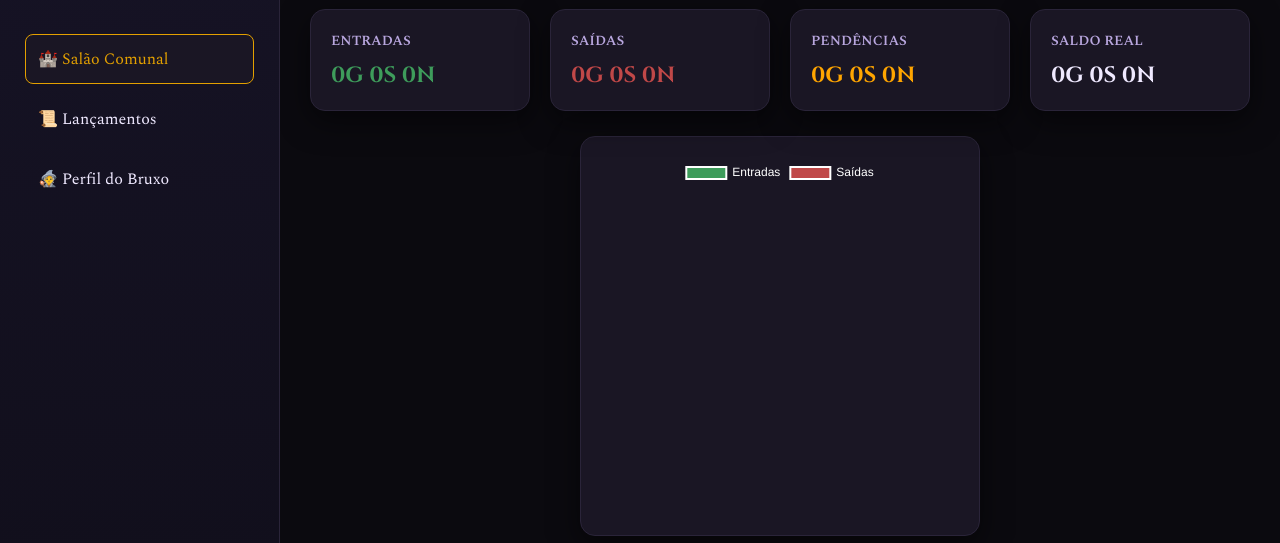
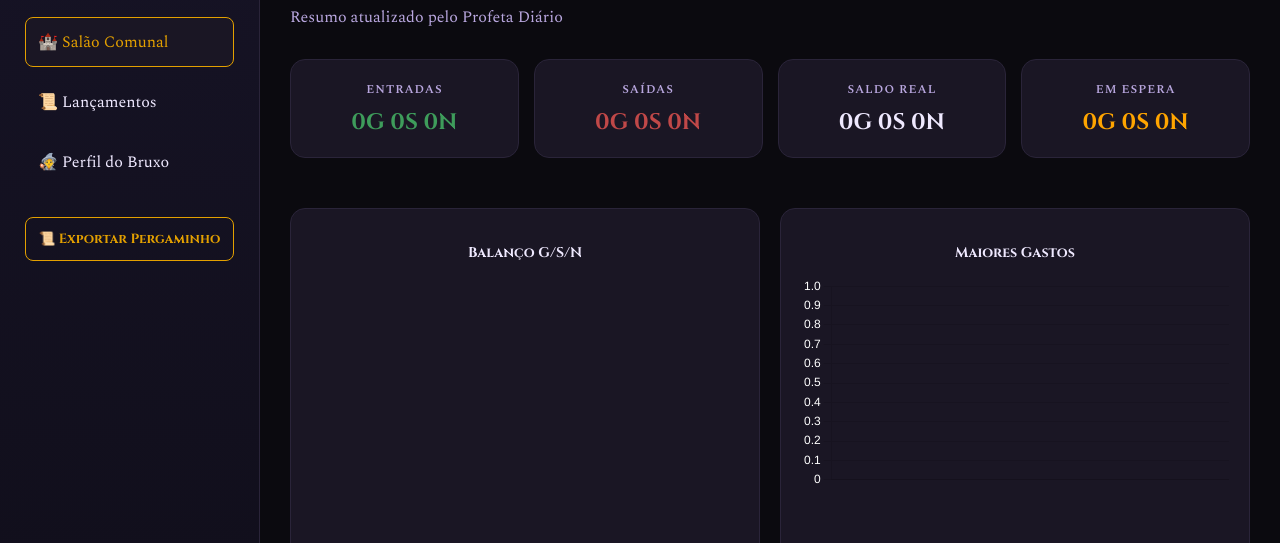
Before and after one commit to crisostomoleticia948-lang/gringotes, a plain HTML site: page index.html in a window 1280 px wide. Shown: the part 93-636 px from the top of the page. Drawn offline with nearby package versions, Linux system fonts and the light colour scheme.

Commit message:
Update index.html
Signed-off-by: Leletz <crisostomo.leticia948@gmail.com>

```diff
--- a/index.html
+++ b/index.html
@@ -3,226 +3,293 @@
 <head>
     <meta charset="UTF-8">
     <meta name="viewport" content="width=device-width, initial-scale=1.0">
-    <title>Gringotes - Controle de Finanças Mágico</title>
+    <title>Gringotes Pro - Gestão de Ativos Bruxos</title>
     <link href="https://fonts.googleapis.com/css2?family=Cinzel:wght@400;700&family=Spectral:wght@300;400;600&display=swap" rel="stylesheet">
+    <script src="https://cdn.jsdelivr.net/npm/chart.js"></script>
+    <script src="https://cdnjs.cloudflare.com/ajax/libs/xlsx/0.18.5/xlsx.full.min.js"></script>
+
     <style>
         :root {
-            --bg: #0b0a0f;
-            --bg-soft: #13111a;
-            --paper: #1a1624;
-            --ink: #efe9ff;
-            --muted: #b9a7df;
-            --accent: #d4b66b;
-            --success: #3e9c5b;
-            --danger: #c04848;
+            --bg: #0b0a0f; --bg-soft: #13111a; --paper: #1a1624;
+            --ink: #efe9ff; --muted: #b9a7df; --accent: #d4b66b;
+            --success: #3e9c5b; --danger: #c04848;
         }
 
-        * { box-sizing: border-box; }
+        * { box-sizing: border-box; transition: all 0.3s ease; }
         body { margin: 0; font-family: 'Spectral', serif; background-color: var(--bg); color: var(--ink); display: flex; min-height: 100vh; }
 
-        /* Sidebar */
-        .sidebar { width: 280px; background: linear-gradient(180deg, #161325, #100e1a); border-right: 1px solid #2a2439; padding: 25px; display: flex; flex-direction: column; position: fixed; height: 100vh; }
-        .main { margin-left: 280px; flex: 1; padding: 30px; }
+        /* Layout */
+        .sidebar { width: 260px; background: linear-gradient(180deg, #161325, #100e1a); border-right: 1px solid #2a2439; padding: 25px; display: flex; flex-direction: column; position: fixed; height: 100vh; z-index: 100; }
+        .main { margin-left: 260px; flex: 1; padding: 30px; }
 
-        .nav-item { padding: 12px; border-radius: 8px; margin-bottom: 10px; cursor: pointer; border: 1px solid transparent; transition: 0.3s; }
+        .nav-item { padding: 12px; border-radius: 8px; margin-bottom: 10px; cursor: pointer; border: 1px solid transparent; }
         .nav-item:hover, .nav-item.active { background: var(--paper); border-color: var(--accent); color: var(--accent); }
 
-        /* Cards */
-        .card { background: var(--paper); border: 1px solid #2a2439; border-radius: 15px; padding: 20px; margin-bottom: 25px; box-shadow: 0 10px 30px rgba(0,0,0,0.5); }
-        .grid { display: grid; grid-template-columns: repeat(auto-fit, minmax(200px, 1fr)); gap: 20px; }
+        /* Cards e Gráficos */
+        .card { background: var(--paper); border: 1px solid #2a2439; border-radius: 15px; padding: 20px; margin-bottom: 25px; }
+        .grid-kpi { display: grid; grid-template-columns: repeat(auto-fit, minmax(180px, 1fr)); gap: 15px; margin-bottom: 25px; }
+        .grid-charts { display: grid; grid-template-columns: 1fr 1fr; gap: 20px; }
 
-        .kpi h3 { font-size: 14px; color: var(--muted); margin: 0; text-transform: uppercase; }
-        .kpi p { font-size: 22px; font-weight: bold; margin: 10px 0 0 0; font-family: 'Cinzel'; }
+        .kpi { text-align: center; }
+        .kpi h3 { font-size: 12px; color: var(--muted); margin: 0; text-transform: uppercase; letter-spacing: 1px; }
+        .kpi p { font-size: 1.4rem; font-weight: bold; margin: 8px 0 0 0; font-family: 'Cinzel'; }
 
-        /* Forms */
-        input, select, textarea { width: 100%; background: #0b0a0f; border: 1px solid #3b3251; color: white; padding: 12px; border-radius: 8px; margin-top: 5px; font-family: 'Spectral'; }
-        .btn { background: var(--accent); color: #1a1624; border: none; padding: 12px 25px; border-radius: 8px; cursor: pointer; font-weight: bold; font-family: 'Cinzel'; width: 100%; margin-top: 15px; }
-        .btn:hover { filter: brightness(1.2); }
+        /* Formulários */
+        input, select { width: 100%; background: #0b0a0f; border: 1px solid #3b3251; color: white; padding: 10px; border-radius: 8px; margin-top: 5px; }
+        .btn { background: var(--accent); color: #1a1624; border: none; padding: 12px; border-radius: 8px; cursor: pointer; font-weight: bold; font-family: 'Cinzel'; width: 100%; margin-top: 10px; }
+        .btn.secondary { background: transparent; border: 1px solid var(--accent); color: var(--accent); margin-top: 20px; }
+        .btn:hover { filter: brightness(1.2); transform: translateY(-2px); }
 
-        /* Tabela e Tags */
-        table { width: 100%; border-collapse: collapse; margin-top: 15px; }
-        th { text-align: left; padding: 12px; color: var(--muted); border-bottom: 2px solid #2a2439; }
-        td { padding: 12px; border-bottom: 1px solid #2a2439; }
-        .tag { padding: 4px 8px; border-radius: 4px; font-size: 12px; font-weight: bold; }
+        /* Tabelas */
+        .table-wrap { overflow-x: auto; }
+        table { width: 100%; border-collapse: collapse; }
+        th { text-align: left; padding: 12px; color: var(--muted); border-bottom: 2px solid #2a2439; font-size: 13px; }
+        td { padding: 12px; border-bottom: 1px solid #2a2439; font-size: 14px; }
+
+        .tag { padding: 3px 8px; border-radius: 4px; font-size: 10px; font-weight: bold; text-transform: uppercase; }
         .tag.entrada { background: var(--success); }
         .tag.saida { background: var(--danger); }
         .tag.pendente { border: 1px solid #ffa500; color: #ffa500; }
 
         .is-hidden { display: none; }
-        #chart-container { max-width: 400px; margin: 0 auto; }
+        @media (max-width: 900px) { .grid-charts { grid-template-columns: 1fr; } .sidebar { width: 80px; } .main { margin-left: 80px; } .nav-text, #house-name { display: none; } }
     </style>
 </head>
 <body>
 
     <aside class="sidebar">
-        <h2 style="font-family: 'Cinzel'; color: var(--accent);">GRINGOTES</h2>
+        <h2 style="font-family: 'Cinzel'; color: var(--accent); font-size: 18px;">GRINGOTES</h2>
         <nav style="margin-top: 30px;">
-            <div class="nav-item active" onclick="showView('dashboard')">🏰 Salão Comunal</div>
-            <div class="nav-item" onclick="showView('transacoes')">📜 Lançamentos</div>
-            <div class="nav-item" onclick="showView('perfil')">🧙 Perfil do Bruxo</div>
+            <div class="nav-item active" onclick="showView('dashboard')">🏰 <span class="nav-text">Salão Comunal</span></div>
+            <div class="nav-item" onclick="showView('transacoes')">📜 <span class="nav-text">Lançamentos</span></div>
+            <div class="nav-item" onclick="showView('perfil')">🧙 <span class="nav-text">Perfil do Bruxo</span></div>
         </nav>
+
+        <button class="btn secondary" onclick="exportarPergaminho()">📜 Exportar Pergaminho</button>
+
         <div id="house-display" style="margin-top: auto; text-align: center; border-top: 1px solid #2a2439; padding-top: 20px;">
             <span id="house-icon" style="font-size: 40px;">🦁</span>
-            <p id="house-name" style="font-family: 'Cinzel';">Gryffindor</p>
+            <p id="house-name" style="font-family: 'Cinzel'; font-size: 12px;"></p>
         </div>
     </aside>
 
     <main class="main">
         <section id="view-dashboard">
-            <h1 style="font-family: 'Cinzel';">Bem-vindo, <span id="user-greeting">Bruxo</span></h1>
-            <div class="grid">
-                <div class="card kpi"><h3>Entradas</h3><p id="total-entradas" style="color: var(--success);">0G 0S 0N</p></div>
-                <div class="card kpi"><h3>Saídas</h3><p id="total-saidas" style="color: var(--danger);">0G 0S 0N</p></div>
-                <div class="card kpi"><h3>Pendências</h3><p id="total-pendente" style="color: #ffa500;">0G 0S 0N</p></div>
-                <div class="card kpi"><h3>Saldo Real</h3><p id="total-saldo">0G 0S 0N</p></div>
+            <h1 style="font-family: 'Cinzel'; margin-bottom: 5px;">Cofre de <span id="user-greeting">Bruxo</span></h1>
+            <p style="color: var(--muted); margin-bottom: 30px;">Resumo atualizado pelo Profeta Diário</p>
+
+            <div class="grid-kpi">
+                <div class="card kpi"><h3>Entradas</h3><p id="total-entradas" style="color: var(--success);"></p></div>
+                <div class="card kpi"><h3>Saídas</h3><p id="total-saidas" style="color: var(--danger);"></p></div>
+                <div class="card kpi"><h3>Saldo Real</h3><p id="total-saldo"></p></div>
+                <div class="card kpi"><h3>Em Espera</h3><p id="total-pendente" style="color: #ffa500;"></p></div>
             </div>
-            <div class="card" id="chart-container">
-                <canvas id="financeChart"></canvas>
+
+            <div class="grid-charts">
+                <div class="card">
+                    <h3 style="font-family: 'Cinzel'; text-align: center; font-size: 14px;">Balanço G/S/N</h3>
+                    <canvas id="chartBalanço"></canvas>
+                </div>
+                <div class="card">
+                    <h3 style="font-family: 'Cinzel'; text-align: center; font-size: 14px;">Maiores Gastos</h3>
+                    <canvas id="chartCategorias"></canvas>
+                </div>
             </div>
         </section>
 
         <section id="view-transacoes" class="is-hidden">
             <div class="card">
-                <h2 style="font-family: 'Cinzel';">Novo Lançamento</h2>
-                <form id="finance-form" class="grid">
-                    <div><label>Descrição</label><input type="text" id="desc" required></div>
+                <h2 style="font-family: 'Cinzel';">Escritura de Valores</h2>
+                <form id="finance-form" style="display: grid; grid-template-columns: repeat(auto-fit, minmax(150px, 1fr)); gap: 15px;">
+                    <div><label>O que comprou/ganhou?</label><input type="text" id="desc" placeholder="Ex: Varinha de Fênix" required></div>
+                    <div><label>Categoria</label><select id="cat">
+                        <option value="Educação">Hogwarts/Educação</option>
+                        <option value="Suprimentos">Poções/Suprimentos</option>
+                        <option value="Lazer">Dedosdemel/Lazer</option>
+                        <option value="Manutenção">Vassouras/Transporte</option>
+                        <option value="Outros">Outros Feitiços</option>
+                    </select></div>
                     <div><label>Valor (Galeões)</label><input type="number" id="val" step="0.01" required></div>
-                    <div><label>Tipo</label><select id="tipo"><option value="entrada">Entrada</option><option value="saida">Saída</option></select></div>
-                    <div><label>Status</label><select id="status"><option value="pago">Pago/Recebido</option><option value="pendente">Pendente</option></select></div>
-                    <div style="grid-column: span 2;"><button type="submit" class="btn">Registrar no Cofre</button></div>
+                    <div><label>Fluxo</label><select id="tipo"><option value="entrada">Entrada</option><option value="saida">Saída</option></select></div>
+                    <div><label>Status</label><select id="status"><option value="pago">Concluído</option><option value="pendente">Pendente</option></select></div>
+                    <div style="grid-column: 1 / -1;"><button type="submit" class="btn">Selar Lançamento ✨</button></div>
                 </form>
             </div>
-            <div class="card">
-                <h2 style="font-family: 'Cinzel';">Histórico</h2>
+            <div class="card table-wrap">
                 <table>
-                    <thead><tr><th>Descrição</th><th>Valor</th><th>Tipo</th><th>Status</th><th>Ação</th></tr></thead>
+                    <thead><tr><th>Data</th><th>Descrição</th><th>Categoria</th><th>Moeda Bruxa</th><th>Status</th><th>Ação</th></tr></thead>
                     <tbody id="table-body"></tbody>
                 </table>
             </div>
         </section>
 
         <section id="view-perfil" class="is-hidden">
-            <div class="card">
-                <h2 style="font-family: 'Cinzel';">Alterar Identidade</h2>
+            <div class="card" style="max-width: 500px;">
+                <h2 style="font-family: 'Cinzel';">Registro no Ministério</h2>
                 <form id="profile-form">
-                    <label>Seu Nome</label><input type="text" id="user-name">
-                    <label style="margin-top: 15px; display: block;">Casa de Hogwarts</label>
+                    <label>Nome Completo</label><input type="text" id="user-name">
+                    <label style="margin-top: 15px; display: block;">Sua Casa</label>
                     <select id="user-house">
                         <option value="Gryffindor">Gryffindor 🦁</option>
                         <option value="Slytherin">Slytherin 🐍</option>
                         <option value="Ravenclaw">Ravenclaw 🦅</option>
                         <option value="Hufflepuff">Hufflepuff 🦡</option>
                     </select>
-                    <button type="submit" class="btn">Atualizar Perfil</button>
+                    <button type="submit" class="btn">Atualizar Registro</button>
                 </form>
             </div>
         </section>
     </main>
 
-    <script src="https://cdn.jsdelivr.net/npm/chart.js"></script>
     <script>
-        let db = JSON.parse(localStorage.getItem('gringotes_db')) || { transacoes: [], user: { nome: "Bruxo", casa: "Gryffindor" } };
-        let myChart = null;
+        let db = JSON.parse(localStorage.getItem('gringotes_v3')) || {
+            transacoes: [],
+            user: { nome: "Bruxo Estagiário", casa: "Gryffindor" }
+        };
 
-        function save() { localStorage.setItem('gringotes_db', JSON.stringify(db)); }
+        let chartBalanço = null;
+        let chartCategorias = null;
 
-        function formatMoeda(v) {
-            let g = Math.floor(v);
-            let s = Math.floor((v - g) * 17);
-            let n = Math.round(((v - g) * 17 - s) * 29);
-            return `${g}G ${s}S ${n}N`;
+        function save() { localStorage.setItem('gringotes_v3', JSON.stringify(db)); }
+
+        // Lógica de Gringotes: 1G = 17S | 1S = 29N
+        function toWizardMoney(v) {
+            let val = Math.abs(v);
+            let g = Math.floor(val);
+            let s = Math.floor((val - g) * 17);
+            let n = Math.round(((val - g) * 17 - s) * 29);
+            return `${v < 0 ? '-' : ''}${g}G ${s}S ${n}N`;
         }
 
         function showView(view) {
             document.querySelectorAll('main > section').forEach(s => s.classList.add('is-hidden'));
             document.getElementById('view-' + view).classList.remove('is-hidden');
             document.querySelectorAll('.nav-item').forEach(n => n.classList.remove('active'));
-            event.currentTarget.classList.add('active');
-            if(view === 'dashboard') updateDashboard();
+            if(event) event.currentTarget.classList.add('active');
+            updateUI();
         }
 
         function applyTheme() {
-            const houses = {
-                'Gryffindor': { accent: '#e3a000', color: '#740001', icon: '🦁' },
-                'Slytherin': { accent: '#2a623d', color: '#1a472a', icon: '🐍' },
-                'Ravenclaw': { accent: '#946b2d', color: '#0e1a40', icon: '🦅' },
-                'Hufflepuff': { accent: '#372e29', color: '#ecb939', icon: '🦡' }
+            const themes = {
+                'Gryffindor': { accent: '#e3a000', bg: '#740001', icon: '🦁' },
+                'Slytherin': { accent: '#2a623d', bg: '#1a472a', icon: '🐍' },
+                'Ravenclaw': { accent: '#946b2d', bg: '#0e1a40', icon: '🦅' },
+                'Hufflepuff': { accent: '#372e29', bg: '#ecb939', icon: '🦡' }
             };
-            const h = houses[db.user.casa];
-            document.documentElement.style.setProperty('--accent', h.accent);
-            document.getElementById('house-icon').textContent = h.icon;
+            const t = themes[db.user.casa];
+            document.documentElement.style.setProperty('--accent', t.accent);
+            document.getElementById('house-icon').textContent = t.icon;
             document.getElementById('house-name').textContent = db.user.casa;
             document.getElementById('user-greeting').textContent = db.user.nome;
         }
 
-        function updateDashboard() {
+        function updateUI() {
             let ent = 0, sai = 0, pend = 0;
+            let cats = {};
+
             db.transacoes.forEach(t => {
                 let v = parseFloat(t.valor);
                 if(t.status === 'pendente') pend += v;
                 else if(t.tipo === 'entrada') ent += v;
-                else sai += v;
+                else {
+                    sai += v;
+                    cats[t.cat] = (cats[t.cat] || 0) + v;
+                }
             });
 
-            document.getElementById('total-entradas').textContent = formatMoeda(ent);
-            document.getElementById('total-saidas').textContent = formatMoeda(sai);
-            document.getElementById('total-pendente').textContent = formatMoeda(pend);
-            document.getElementById('total-saldo').textContent = formatMoeda(ent - sai);
-            renderChart(ent, sai);
+            // Update KPIs
+            document.getElementById('total-entradas').textContent = toWizardMoney(ent);
+            document.getElementById('total-saidas').textContent = toWizardMoney(sai);
+            document.getElementById('total-pendente').textContent = toWizardMoney(pend);
+            document.getElementById('total-saldo').textContent = toWizardMoney(ent - sai);
+
+            renderCharts(ent, sai, cats);
+            renderTable();
         }
 
-        function renderChart(e, s) {
-            const ctx = document.getElementById('financeChart').getContext('2d');
-            if(myChart) myChart.destroy();
-            myChart = new Chart(ctx, {
+        function renderCharts(ent, sai, cats) {
+            const ctxB = document.getElementById('chartBalanço').getContext('2d');
+            const ctxC = document.getElementById('chartCategorias').getContext('2d');
+
+            if(chartBalanço) chartBalanço.destroy();
+            if(chartCategorias) chartCategorias.destroy();
+
+            chartBalanço = new Chart(ctxB, {
                 type: 'doughnut',
                 data: {
                     labels: ['Entradas', 'Saídas'],
-                    datasets: [{ data: [e, s], backgroundColor: ['#3e9c5b', '#c04848'], borderWeight: 0 }]
+                    datasets: [{ data: [ent, sai], backgroundColor: ['#3e9c5b', '#c04848'], borderWeight: 0 }]
                 },
-                options: { plugins: { legend: { labels: { color: '#fff' } } } }
+                options: { plugins: { legend: { position: 'bottom', labels: { color: '#fff' } } } }
+            });
+
+            chartCategorias = new Chart(ctxC, {
+                type: 'bar',
+                data: {
+                    labels: Object.keys(cats),
+                    datasets: [{ label: 'Galeões', data: Object.values(cats), backgroundColor: '#d4b66b' }]
+                },
+                options: {
+                    scales: { y: { ticks: { color: '#fff' } }, x: { ticks: { color: '#fff' } } },
+                    plugins: { legend: { display: false } }
+                }
             });
         }
 
         function renderTable() {
             const body = document.getElementById('table-body');
             body.innerHTML = '';
-            db.transacoes.forEach((t, i) => {
+            db.transacoes.slice().reverse().forEach((t, i) => {
                 body.innerHTML += `
                     <tr>
+                        <td>${t.date}</td>
                         <td>${t.desc}</td>
-                        <td>${formatMoeda(t.valor)}</td>
-                        <td><span class="tag ${t.tipo}">${t.tipo}</span></td>
+                        <td>${t.cat}</td>
+                        <td><span style="color:${t.tipo==='entrada'?'#3e9c5b':'#c04848'}">${toWizardMoney(t.valor)}</span></td>
                         <td><span class="tag ${t.status}">${t.status}</span></td>
-                        <td><button onclick="deleteTrans(${i})" style="background:none; border:none; color:red; cursor:pointer;">❌</button></td>
+                        <td><button onclick="deleteRow(${db.transacoes.length - 1 - i})" style="background:none; border:none; cursor:pointer;">🗑️</button></td>
                     </tr>`;
             });
         }
 
-        function deleteTrans(i) { db.transacoes.splice(i, 1); save(); renderTable(); updateDashboard(); }
+        function deleteRow(i) {
+            if(confirm("Deseja banir este registro para Azkaban?")) {
+                db.transacoes.splice(i, 1);
+                save(); updateUI();
+            }
+        }
 
+        function exportarPergaminho() {
+            const worksheet = XLSX.utils.json_to_sheet(db.transacoes);
+            const workbook = XLSX.utils.book_new();
+            XLSX.utils.book_append_sheet(workbook, worksheet, "Finanças de Gringotes");
+            XLSX.writeFile(workbook, `Gringotes_${db.user.nome}.xlsx`);
+        }
+
+        // Eventos
         document.getElementById('finance-form').onsubmit = (e) => {
             e.preventDefault();
             db.transacoes.push({
+                date: new Date().toLocaleDateString('pt-BR'),
                 desc: document.getElementById('desc').value,
+                cat: document.getElementById('cat').value,
                 valor: document.getElementById('val').value,
                 tipo: document.getElementById('tipo').value,
                 status: document.getElementById('status').value
             });
-            save(); renderTable(); e.target.reset(); alert("Registrado em Gringotes!");
+            save(); updateUI(); e.target.reset();
         };
 
         document.getElementById('profile-form').onsubmit = (e) => {
             e.preventDefault();
             db.user.nome = document.getElementById('user-name').value;
             db.user.casa = document.getElementById('user-house').value;
-            save(); applyTheme(); alert("Perfil atualizado pelo Ministério!");
+            save(); applyTheme(); alert("Registro atualizado!");
         };
 
-        // Init
+        // Boot
         applyTheme();
-        updateDashboard();
-        renderTable();
+        updateUI();
         document.getElementById('user-name').value = db.user.nome;
         document.getElementById('user-house').value = db.user.casa;
     </script>
```
